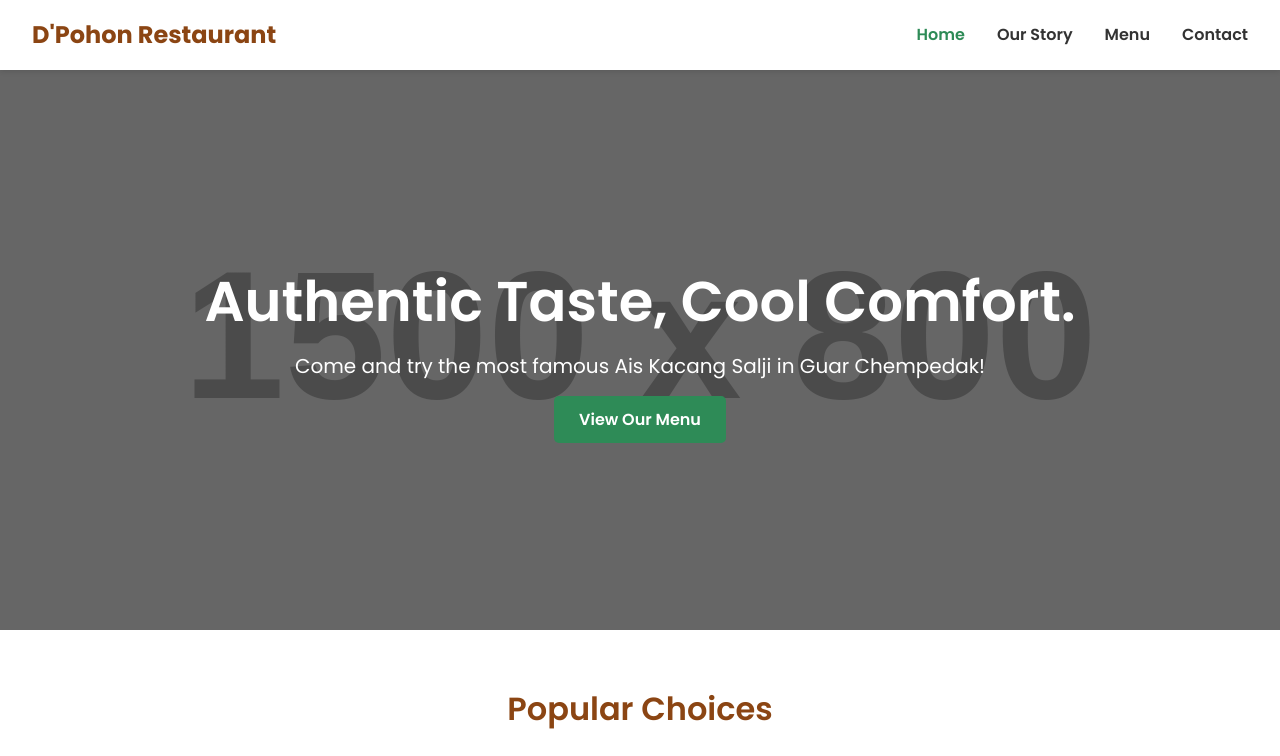
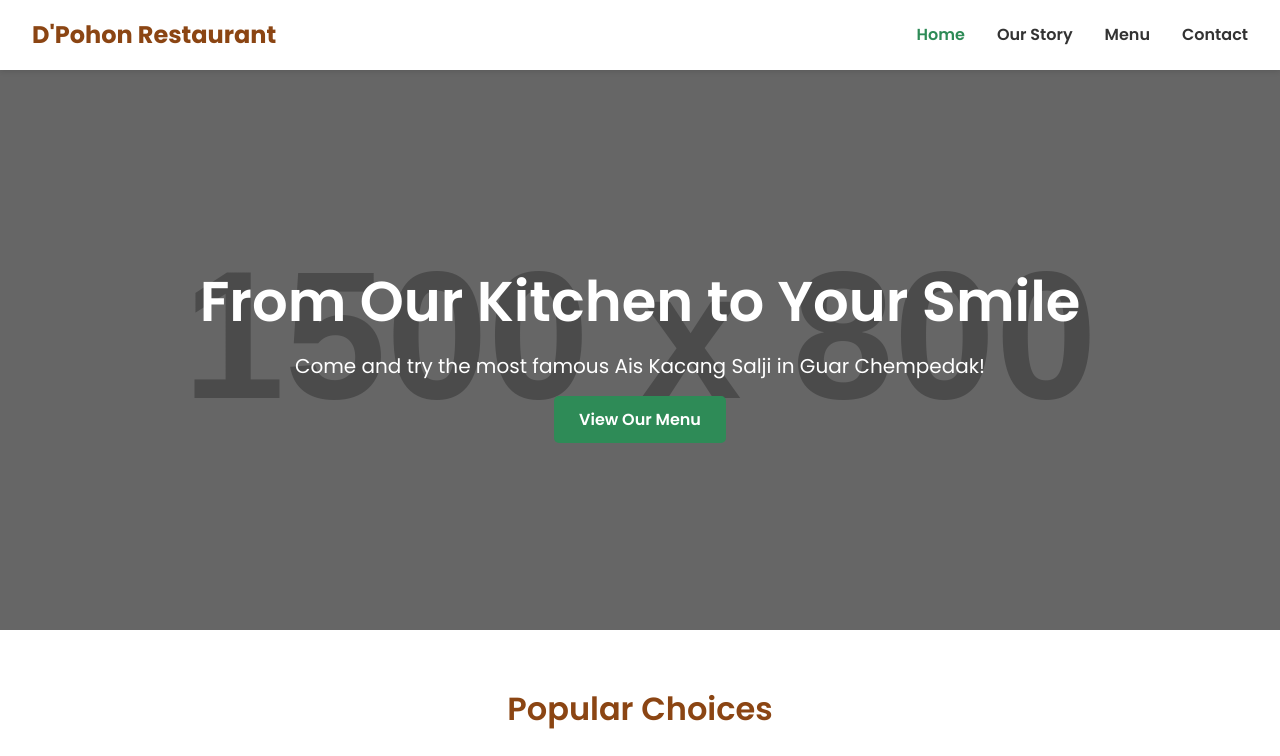
Before and after one commit to eryky211/dpohon, a plain HTML site: page index.html in a window 1280 px wide. Shown: the top 756 px of the page. Drawn offline with Linux system fonts and the light colour scheme; placeholder pictures from the web are drawn by us.

Commit message:
Update index.html

```diff
--- a/index.html
+++ b/index.html
@@ -33,7 +33,7 @@
         <!-- Hero Section -->
         <section id="hero">
             <div class="hero-content">
-                <h1>Authentic Taste, Cool Comfort.</h1>
+                <h1>From Our Kitchen to Your Smile</h1>
                 <p>Come and try the most famous Ais Kacang Salji in Guar Chempedak!</p>
                 <a href="menu.html" class="cta-button">View Our Menu</a>
             </div>
```
